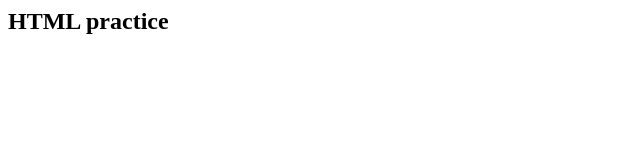
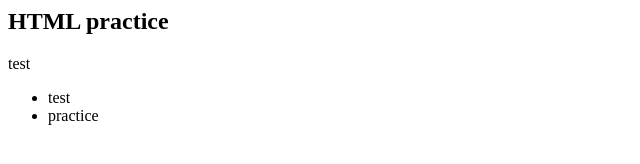
Before and after one commit to idohiro/ido-prac, a plain HTML site: page index.html in a window 1280 px wide. Shown: the whole page, without its empty margins (0-640 px from the left). Drawn offline with Linux system fonts and the light colour scheme.

Commit message:
liを追加しました

```diff
--- a/index.html
+++ b/index.html
@@ -4,5 +4,11 @@
 	<head></head>
 	<body>
 		<h2>HTML practice</h2>
+		<p>test</p>
+		<ul>
+			<li>test</li>
+			<li>practice</li>
+		</ul>
+
 	</body>
 </html>
```
